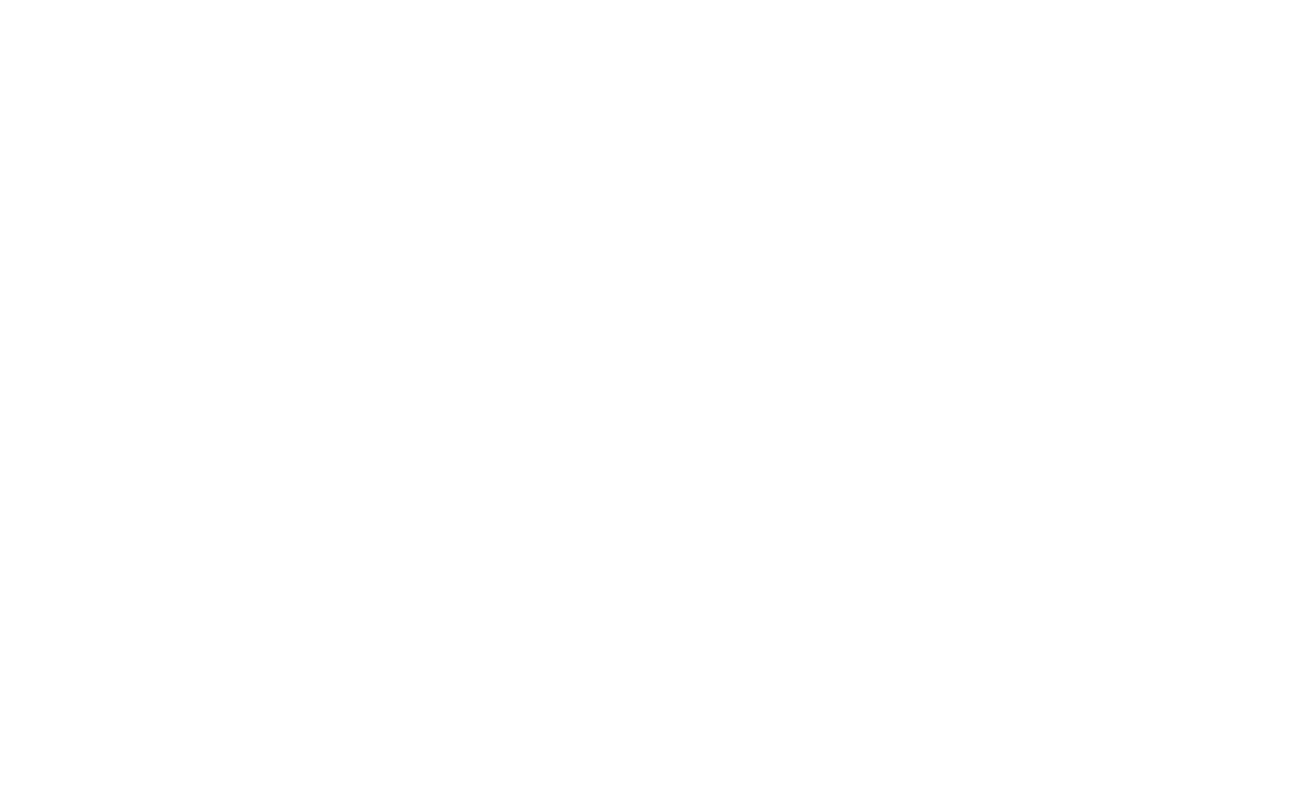
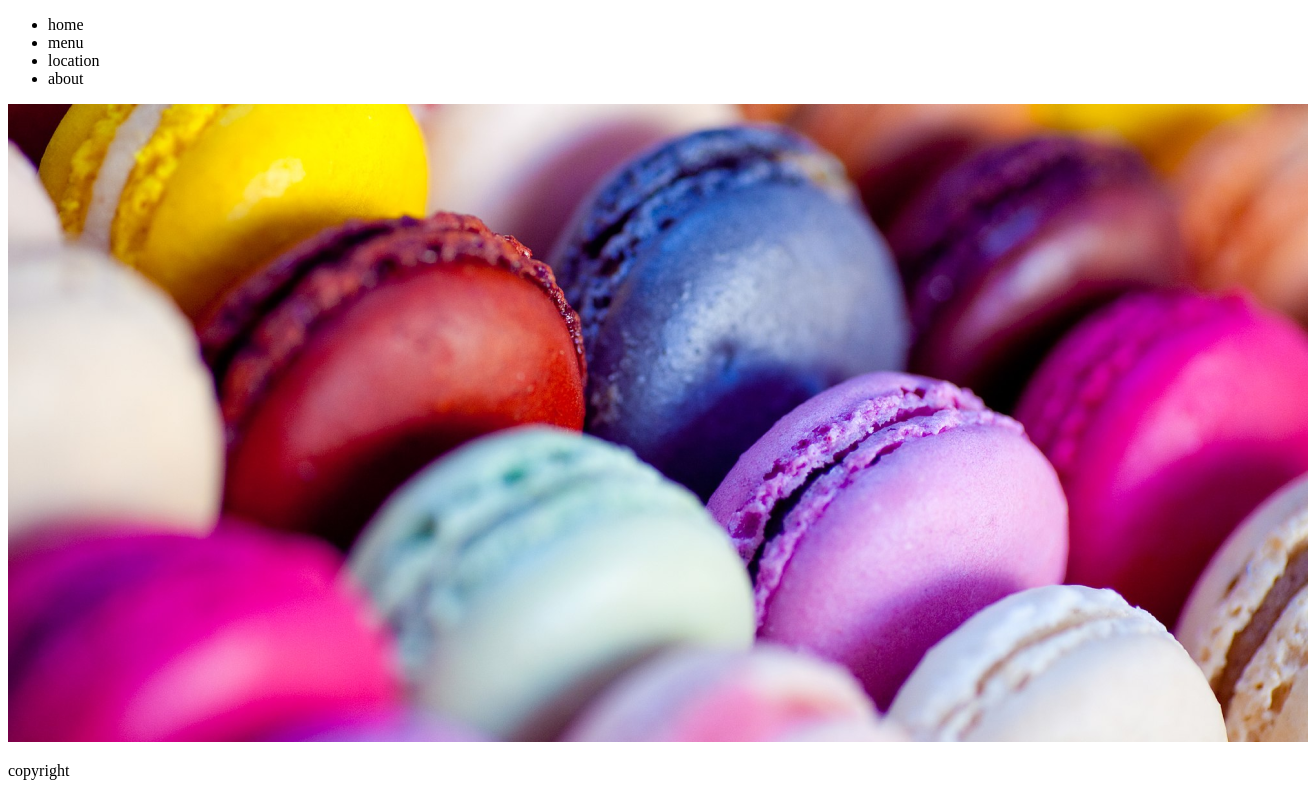
Before and after one commit to torhulugh/web-design-http-5121, a plain HTML site: page Mockup-to-html/index.html in a window 1280 px wide. Shown: the whole page, 1308 px wide, since content can reach past the window. Drawn offline with Linux system fonts and the light colour scheme.

Commit message:
C:/Program Files/Git/done with html next up css

```diff
--- a/Mockup-to-html/index.html
+++ b/Mockup-to-html/index.html
@@ -6,6 +6,22 @@
     <title>Document</title>
 </head>
 <body>
-
+    <header>
+        <p></p>
+        <nav>
+        <ul>
+            <li>home</li>
+            <li>menu</li>
+            <li>location</li>
+            <li>about</li>
+        </ul>
+    </nav>
+    </header>
+    <main>
+        <img src="img/macarons 1.png" alt="">
+    </main>
+    <footer>
+        <p>copyright</p>
+    </footer>
 </body>
 </html>
--- a/Mockup-to-html/styles.css
+++ b/Mockup-to-html/styles.css
@@ -0,0 +1,34 @@
+header{
+    width: 100vw;
+    height: 20vh;
+    background-color: white;
+    display: flex;
+    position: relative;
+
+
+}
+
+nav{
+    color: black;
+    text-decoration: none;
+    list-style: none;
+    font-family: Arial, Helvetica, sans-serif;
+    display: flex;
+    position: relative;
+
+}
+ul li{
+    display: flex;
+    position: relative;
+}
+
+img{
+    width: 100vw;
+    height: 60vh;
+}
+
+footer{
+    background-color: white;
+    width: 100vw;
+    height: 20vh;
+}
```
Also changed, not shown: Mockup-to-html/img/macarons 1.png (added).
